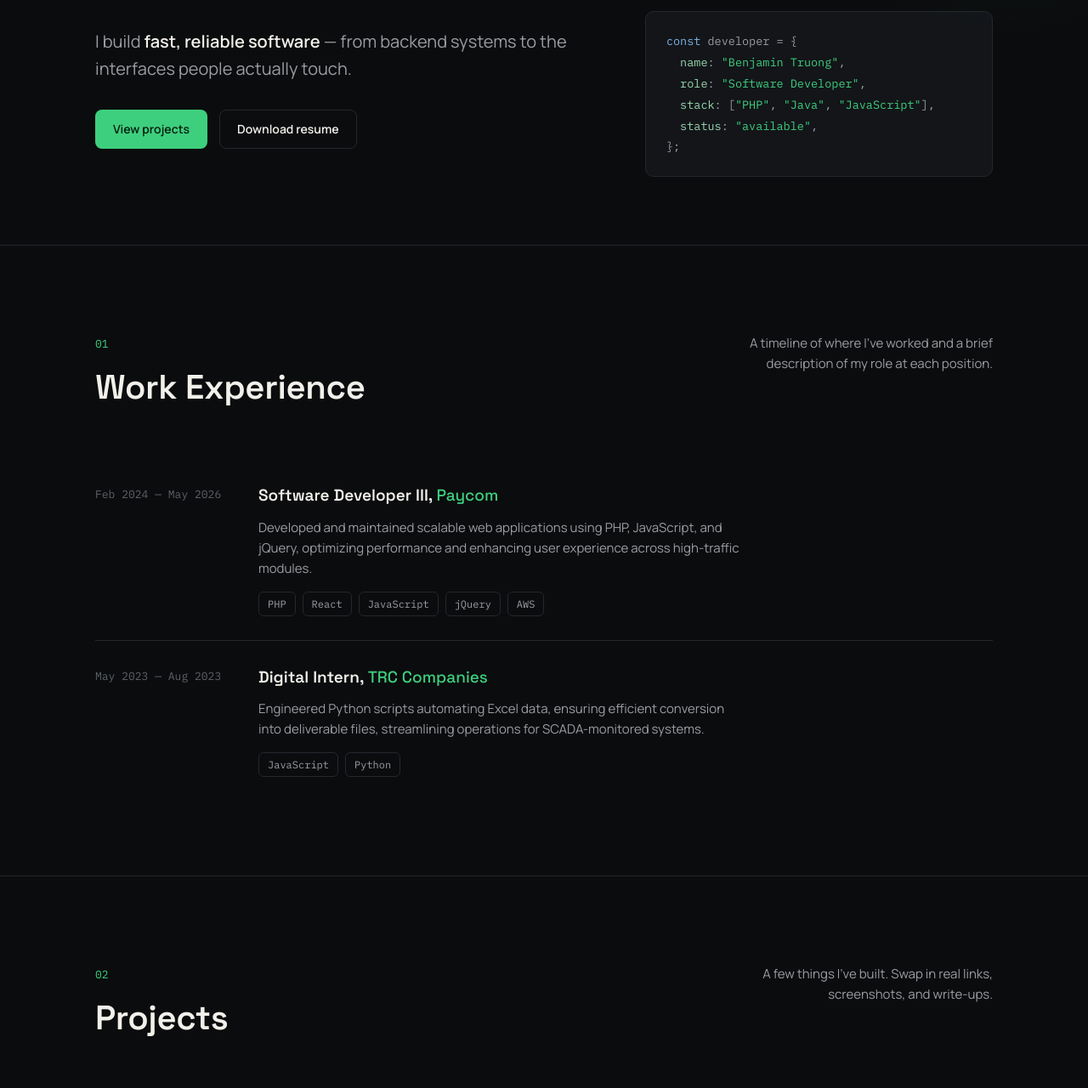
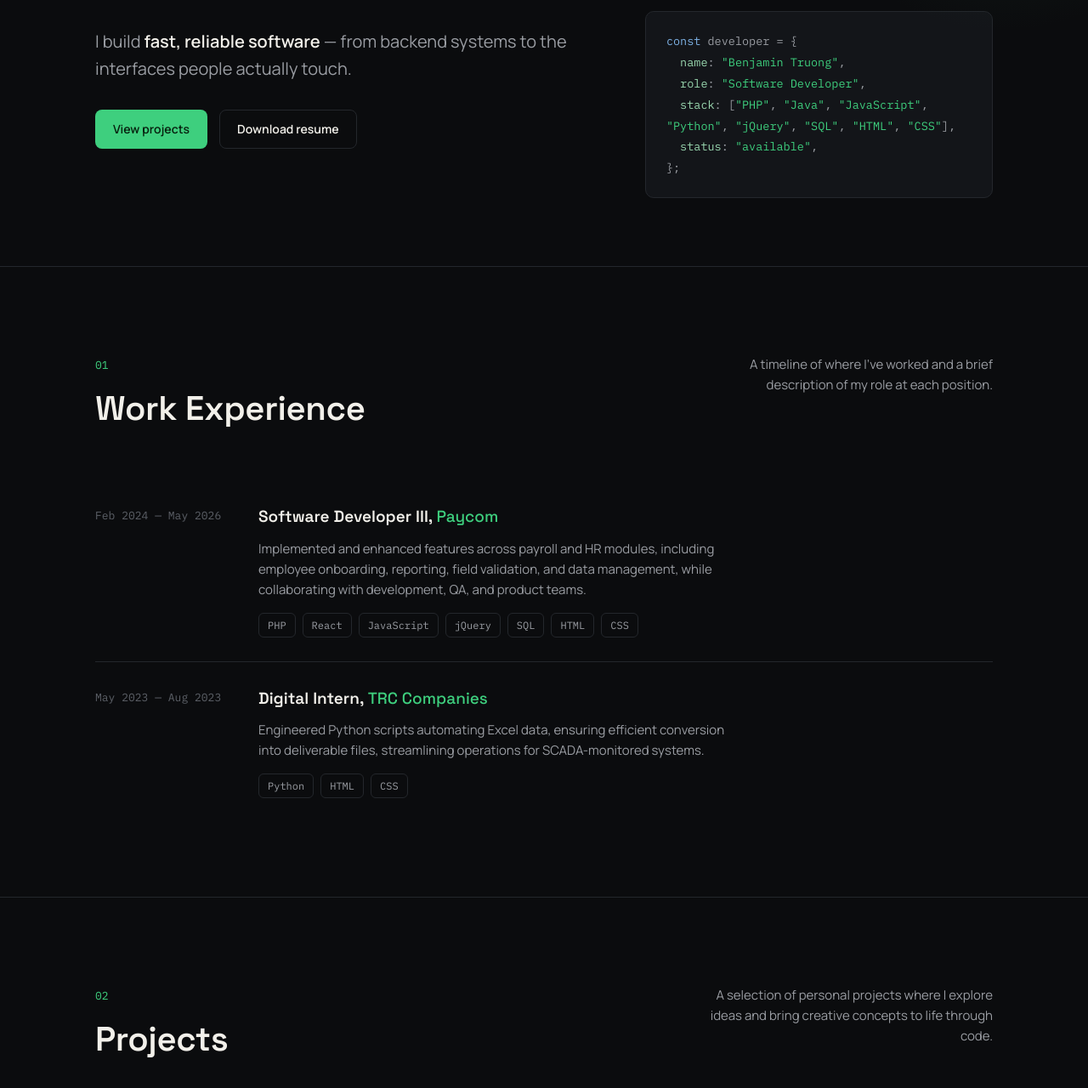
Before and after one commit to bngei/Personal-Website, a plain HTML site: page index.html in a window 1280 px wide. Shown: the part 359-1639 px from the top of the page at 85% size. Drawn offline with Linux system fonts and the light colour scheme.

Commit message:
Updating verbirage

```diff
--- a/index.html
+++ b/index.html
@@ -575,7 +575,7 @@
 
 <section class="hero" style="border-top:none;">
   <div class="wrap">
-    <div class="eyebrow"><span class="rule"></span>Software Developer &nbsp;·&nbsp; Based in Texas</div>
+    <div class="eyebrow"><span class="rule"></span>Software Developer &nbsp;·&nbsp; Based in Irving, Texas</div>
     <h1 class="hero-name">
       <span>BENJAMIN</span><span class="outline">TRUONG</span>
     </h1>
@@ -592,7 +592,7 @@
         <div><span class="kw">const</span> developer = {</div>
         <div>&nbsp;&nbsp;<span class="prop">name</span>: <span class="str">"Benjamin Truong"</span>,</div>
         <div>&nbsp;&nbsp;<span class="prop">role</span>: <span class="str">"Software Developer"</span>,</div>
-        <div>&nbsp;&nbsp;<span class="prop">stack</span>: [<span class="str">"PHP"</span>, <span class="str">"Java"</span>, <span class="str">"JavaScript"</span>],</div>
+        <div>&nbsp;&nbsp;<span class="prop">stack</span>: [<span class="str">"PHP"</span>, <span class="str">"Java"</span>, <span class="str">"JavaScript"</span>, <span class="str">"Python"</span>, <span class="str">"jQuery"</span>, <span class="str">"SQL"</span>, <span class="str">"HTML"</span>, <span class="str">"CSS"</span>],</div>
         <div>&nbsp;&nbsp;<span class="prop">status</span>: <span class="str">"available"</span>,</div>
         <div>};</div>
       </div>
@@ -615,9 +615,9 @@
         <div class="tl-date mono">Feb 2024 — May 2026</div>
         <div>
           <div class="tl-role">Software Developer III, <span class="tl-company">Paycom</span></div>
-          <p class="tl-desc">Developed and maintained scalable web applications using PHP, JavaScript, and jQuery, optimizing performance and enhancing user experience across high-traffic modules.</p>
+          <p class="tl-desc">Implemented and enhanced features across payroll and HR modules, including employee onboarding, reporting, field validation, and data management, while collaborating with development, QA, and product teams.</p>
           <div class="tl-stack">
-            <span class="tag">PHP</span><span class="tag">React</span><span class="tag">JavaScript</span><span class="tag">jQuery</span><span class="tag">AWS</span>
+            <span class="tag">PHP</span><span class="tag">React</span><span class="tag">JavaScript</span><span class="tag">jQuery</span><span class="tag">SQL</span><span class="tag">HTML</span><span class="tag">CSS</span>
           </div>
         </div>
       </div>
@@ -627,7 +627,7 @@
           <div class="tl-role">Digital Intern, <span class="tl-company">TRC Companies</span></div>
           <p class="tl-desc">Engineered Python scripts automating Excel data, ensuring efficient conversion into deliverable files, streamlining operations for SCADA-monitored systems.</p>
           <div class="tl-stack">
-            <span class="tag">JavaScript</span><span class="tag">Python</span>
+            <span class="tag">Python</span><span class="tag">HTML</span><span class="tag">CSS</span>
           </div>
         </div>
       </div>
@@ -642,7 +642,7 @@
         <div class="section-num mono">02</div>
         <h2 class="section-title">Projects</h2>
       </div>
-      <p class="section-sub">A few things I've built. Swap in real links, screenshots, and write-ups.</p>
+      <p class="section-sub">A selection of personal projects where I explore ideas and bring creative concepts to life through code.</p>
     </div>
 
     <div class="project-grid">
@@ -703,11 +703,10 @@
     <div class="resume-panel">
       <div>
         <h3 style="font-size:22px;">The short version</h3>
-        <p style="color:var(--fg-dim); max-width:52ch; margin-top:10px;">Software developer with experience across the stack — replace this with a couple of sentences about your background and what kind of roles you're looking for.</p>
+        <p style="color:var(--fg-dim); max-width:52ch; margin-top:10px;">Software developer with 2+ years of corporate experience working with PHP, JavaScript, jQuery, Python, and SQL. Experienced in developing scalable web applications, debugging and testing software, applying secure coding practices, and collaborating with cross-functional teams to deliver reliable solutions.</p>
         <div class="resume-stats">
           <div><div class="stat-num">2+</div><div class="stat-label">Years experience</div></div>
-          <div><div class="stat-num">10+</div><div class="stat-label">Projects shipped</div></div>
-          <div><div class="stat-num">2</div><div class="stat-label">Companies</div></div>
+          <div><div class="stat-num">10+</div><div class="stat-label">Projects shipped</div></div><div><div class="stat-num">2</div><div class="stat-label">Companies</div></div>
         </div>
       </div>
       <a href="Resume.pdf" class="btn btn-accent" target="_blank" style="white-space:nowrap;">Download PDF ↓</a>
```
